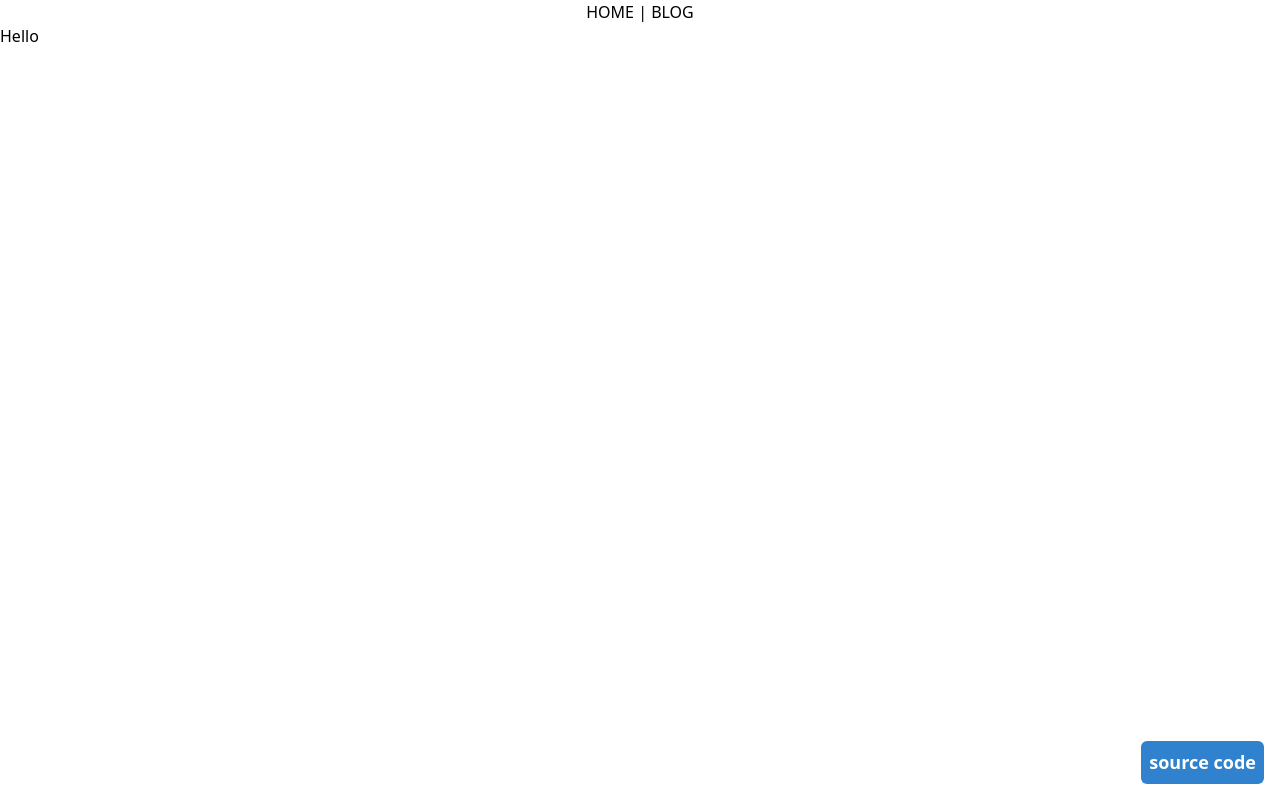
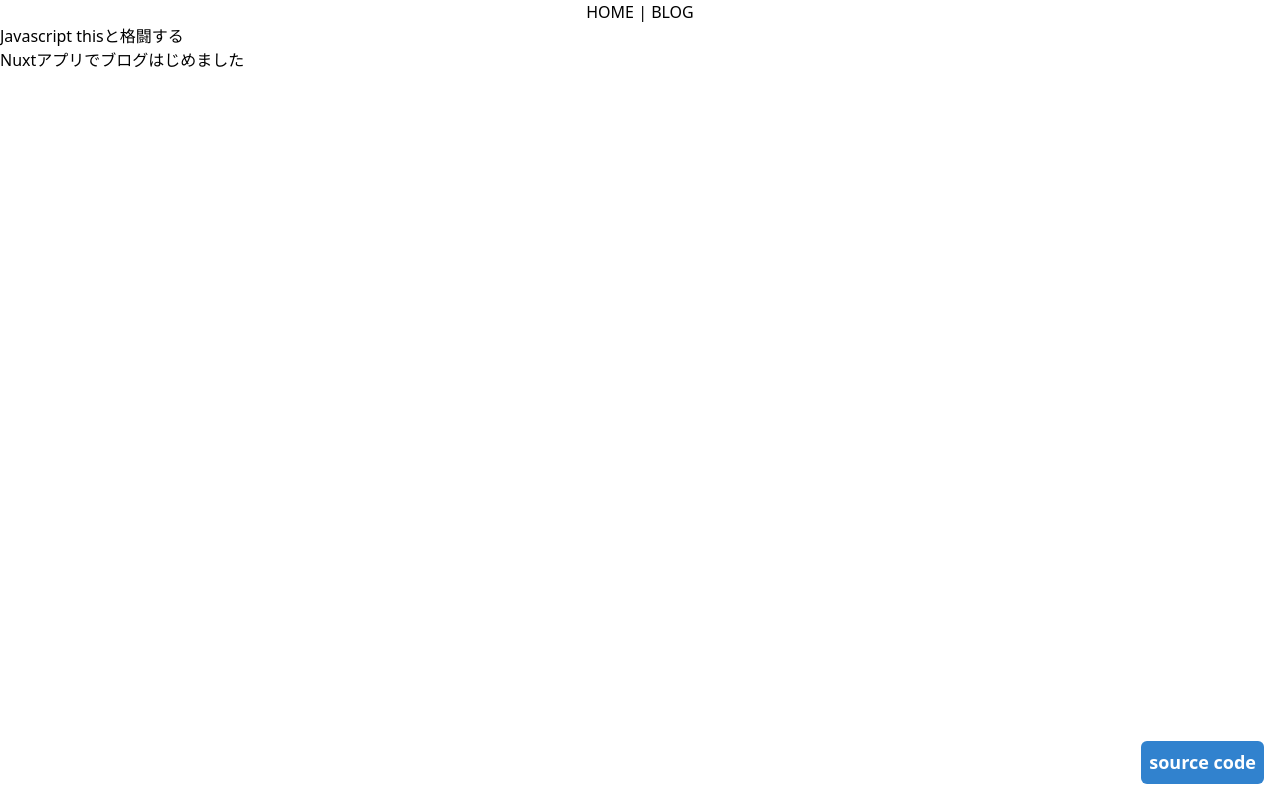
Before and after one commit to Solenoidal/connecting_the_dots, a Nuxt app: page /blog in a window 1280 px wide. Built offline with nearby package versions, Linux system fonts and the light colour scheme.

Commit message:
feature: import blog meta info -> blog.vue

```diff
--- /dev/null
+++ b/contents/blog.service.js
@@ -0,0 +1,12 @@
+import blogInfo from '~/contents/summary.json';
+
+export const posts = getMetaInfo(blogInfo);
+
+function getMetaInfo(blogObject) {
+  const patterns = blogObject.sourceFileArray.map(
+    (str) => str.slice(2, -3) + '.json'
+  );
+  return patterns
+    .map((pattern) => blogObject.fileMap[pattern])
+    .filter((post) => post.draft === false);
+}
--- /dev/null
+++ b/contents/blog/02/index.json
@@ -0,0 +1,16 @@
+{
+  "name": "02",
+  "title": "Javascript thisと格闘する",
+  "publishedAt": "2020-05-11",
+  "updatedAt": null,
+  "id": "02",
+  "description": "",
+  "draft": false,
+  "bodyContent": "## こんにちは\n\nんふぁいえんぎあ",
+  "bodyHtml": "<h2>こんにちは</h2>\n<p>んふぁいえんぎあ</p>\n",
+  "dir": "contents/blog/02",
+  "base": "index.json",
+  "ext": ".json",
+  "sourceBase": "index.md",
+  "sourceExt": ".md"
+}
--- /dev/null
+++ b/contents/blog/02/index.md
@@ -0,0 +1,13 @@
+---
+name: '02'
+title: 'Javascript thisと格闘する'
+publishedAt: '2020-05-11'
+updatedAt:
+id: '02'
+description: ""
+draft: false
+---
+
+## こんにちは
+
+んふぁいえんぎあ
--- /dev/null
+++ b/contents/blog/hello_nuxt_app/index.json
@@ -0,0 +1,16 @@
+{
+  "name": "hello_nuxt_app",
+  "title": "Nuxtアプリでブログはじめました",
+  "publishedAt": "2020-05-11",
+  "updatedAt": null,
+  "id": "hello_nuxt_app",
+  "description": "Nuxtを使ってブログを構築するまでの流れを説明します",
+  "draft": false,
+  "bodyContent": "## はじめまして\n\nはじめまして｡Solenoidというハンドルネームでtwitterやqiitaで活動しているものです｡\nこの度､ブログをNuxt.jsを使って作るというプロジェクトをはじめました｡",
+  "bodyHtml": "<h2>はじめまして</h2>\n<p>はじめまして｡Solenoidというハンドルネームでtwitterやqiitaで活動しているものです｡\nこの度､ブログをNuxt.jsを使って作るというプロジェクトをはじめました｡</p>\n",
+  "dir": "contents/blog/hello_nuxt_app",
+  "base": "index.json",
+  "ext": ".json",
+  "sourceBase": "index.md",
+  "sourceExt": ".md"
+}
--- /dev/null
+++ b/contents/blog/hello_nuxt_app/index.md
@@ -0,0 +1,14 @@
+---
+name: "hello_nuxt_app"
+title: Nuxtアプリでブログはじめました
+publishedAt: '2020-05-11'
+updatedAt:
+id: "hello_nuxt_app"
+description: Nuxtを使ってブログを構築するまでの流れを説明します
+draft: false
+---
+
+## はじめまして
+
+はじめまして｡Solenoidというハンドルネームでtwitterやqiitaで活動しているものです｡
+この度､ブログをNuxt.jsを使って作るというプロジェクトをはじめました｡
--- /dev/null
+++ b/contents/summary.json
@@ -0,0 +1,36 @@
+{
+  "fileMap": {
+    "contents/blog/02/index.json": {
+      "name": "02",
+      "title": "Javascript thisと格闘する",
+      "publishedAt": "2020-05-11",
+      "updatedAt": null,
+      "id": "02",
+      "description": "",
+      "draft": false,
+      "dir": "contents/blog/02",
+      "base": "index.json",
+      "ext": ".json",
+      "sourceBase": "index.md",
+      "sourceExt": ".md"
+    },
+    "contents/blog/hello_nuxt_app/index.json": {
+      "name": "hello_nuxt_app",
+      "title": "Nuxtアプリでブログはじめました",
+      "publishedAt": "2020-05-11",
+      "updatedAt": null,
+      "id": "hello_nuxt_app",
+      "description": "Nuxtを使ってブログを構築するまでの流れを説明します",
+      "draft": false,
+      "dir": "contents/blog/hello_nuxt_app",
+      "base": "index.json",
+      "ext": ".json",
+      "sourceBase": "index.md",
+      "sourceExt": ".md"
+    }
+  },
+  "sourceFileArray": [
+    "./contents/blog/02/index.md",
+    "./contents/blog/hello_nuxt_app/index.md"
+  ]
+}
--- a/package.json
+++ b/package.json
@@ -10,7 +10,8 @@
     "start": "nuxt start",
     "generate": "nuxt generate",
     "lint": "eslint --ext .js,.vue --ignore-path .gitignore .",
-    "test": "jest"
+    "test": "jest",
+    "md2json": "processmd './contents/blog/**/*.md' --outputDir './contents/blog/' --stdout > './contents/summary.json'"
   },
   "lint-staged": {
     "*.{js,vue}": "yarn lint",
@@ -42,6 +43,7 @@
     "jest": "^24.1.0",
     "lint-staged": "^10.0.0",
     "prettier": "^1.19.1",
+    "processmd": "^4.5.0",
     "stylelint": "^10.1.0",
     "vue-jest": "^4.0.0-0"
   }
--- a/pages/blog.vue
+++ b/pages/blog.vue
@@ -1,3 +1,19 @@
 <template>
-  <div>Hello</div>
+  <div>
+    <ul>
+      <li v-for="post in posts" :key="post.id">
+        <h2>{{ post.title }}</h2>
+      </li>
+    </ul>
+  </div>
 </template>
+<script>
+import { posts } from '~/contents/blog.service';
+export default {
+  data() {
+    return {
+      posts
+    };
+  }
+};
+</script>
```
Also changed, not shown: 1 other file (tests, documents, lock files or other folders).
